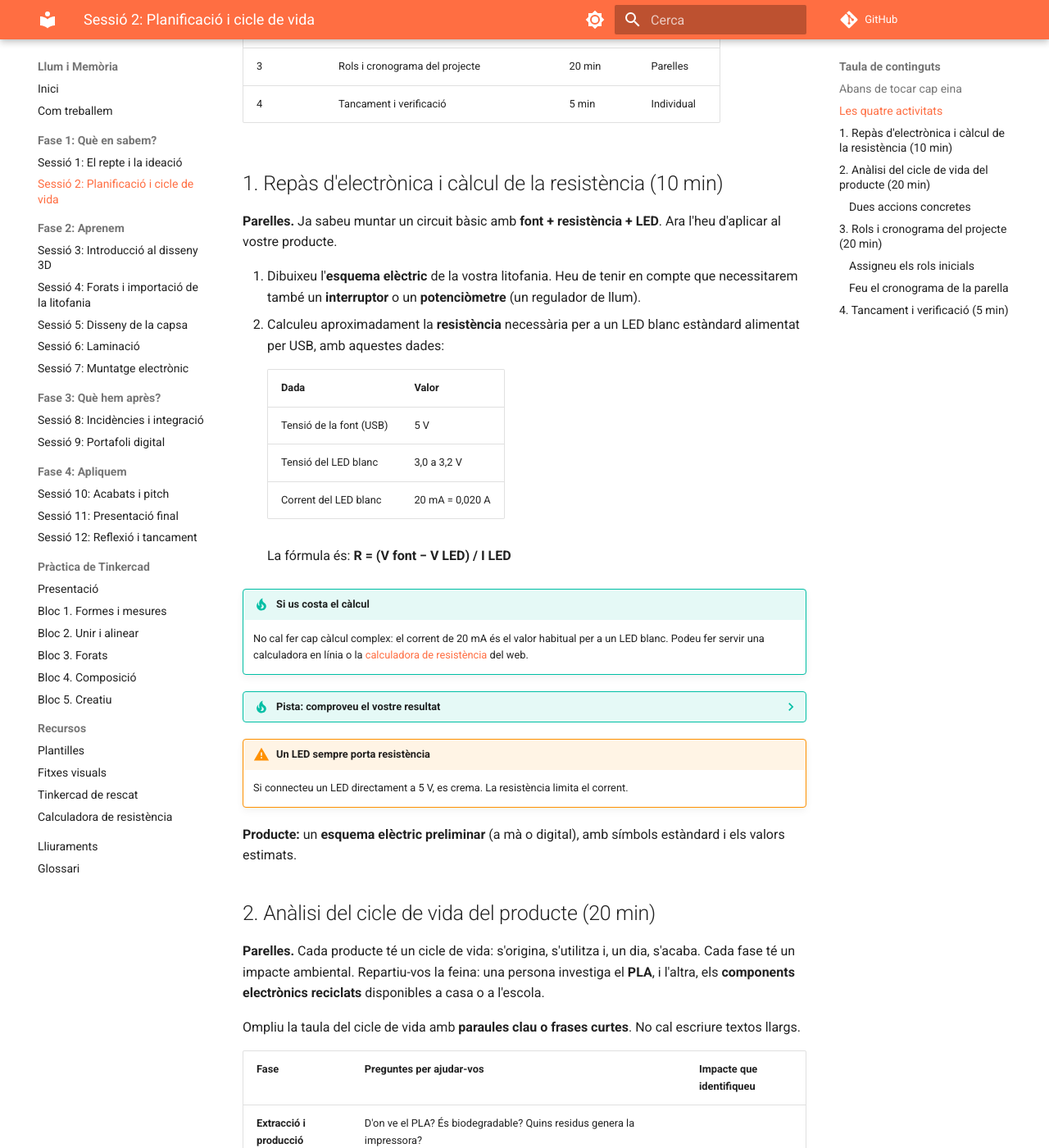
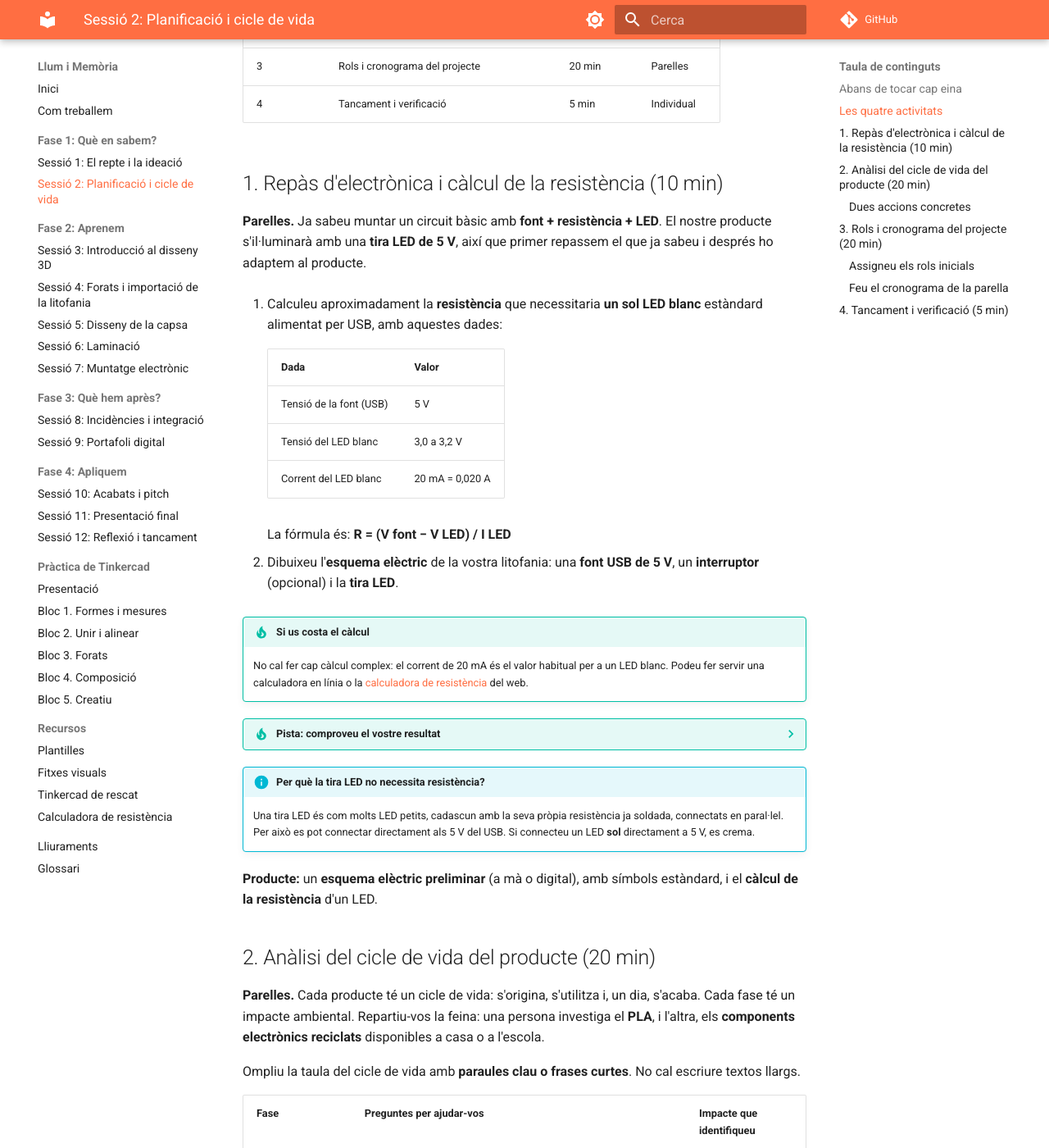
Before and after one commit to AlbertGodina/llum-i-memoria, an MkDocs documentation site: the page built from docs/fase1-que-en-sabem/s02-planificacio-cicle-vida.md, in a window 1280 px wide and 1400 px high, scrolled down 654 px. Shown: the whole window at 82% size. Built offline with MkDocs 1.6.1 and Material for MkDocs 9.7.7, drawn with Linux system fonts in a browser that asks for light colours; comment, search, counter and statistics services are not loaded; some of the changed text lies outside the part shown.

Commit message:
Revise circuit instructions and energy analysis
Updated the instructions for calculating resistance and clarified the role of resistors in LED circuits. Modified the product requirements and analysis questions regarding energy consumption.

```diff
--- a/docs/fase1-que-en-sabem/s02-planificacio-cicle-vida.md
+++ b/docs/fase1-que-en-sabem/s02-planificacio-cicle-vida.md
@@ -20,10 +20,9 @@ A la sessió 1 heu triat la imatge i heu generat la litofania. Ara toca pensar:
 
 ## 1. Repàs d'electrònica i càlcul de la resistència (10 min)
 
-**Parelles.** Ja sabeu muntar un circuit bàsic amb **font + resistència + LED**. Ara l'heu d'aplicar al vostre producte.
+**Parelles.** Ja sabeu muntar un circuit bàsic amb **font + resistència + LED**. El nostre producte s'il·luminarà amb una **tira LED de 5 V**, així que primer repassem el que ja sabeu i després ho adaptem al producte.
 
-1. Dibuixeu l'**esquema elèctric** de la vostra litofania. Heu de tenir en compte que necessitarem també un **interruptor** o un **potenciòmetre** (un regulador de llum).
-2. Calculeu aproximadament la **resistència** necessària per a un LED blanc estàndard alimentat per USB, amb aquestes dades:
+1. Calculeu aproximadament la **resistència** que necessitaria **un sol LED blanc** estàndard alimentat per USB, amb aquestes dades:
 
     | Dada | Valor |
     |---|---|
@@ -33,16 +32,18 @@ A la sessió 1 heu triat la imatge i heu generat la litofania. Ara toca pensar:
 
     La fórmula és: **R = (V font − V LED) / I LED**
 
+2. Dibuixeu l'**esquema elèctric** de la vostra litofania: una **font USB de 5 V**, un **interruptor** (opcional) i la **tira LED**.
+
 !!! tip "Si us costa el càlcul"
     No cal fer cap càlcul complex: el corrent de 20 mA és el valor habitual per a un LED blanc. Podeu fer servir una calculadora en línia o la [calculadora de resistència](../recursos/calculadora-resistencia.md) del web.
 
 ??? tip "Pista: comproveu el vostre resultat"
-    Amb 3,2 V al LED: (5 − 3,2) / 0,020 = **90 Ω**. Com que 90 Ω no és un valor comercial, a la sessió 7 farem servir la resistència comercial **immediatament superior** (100 Ω o 150 Ω). Així el LED no es crema.
+    Amb 3,2 V al LED: (5 − 3,2) / 0,020 = **90 Ω**. Com que 90 Ω no és un valor comercial, a la pràctica es fa servir el valor comercial **immediatament superior** (100 Ω). Així el LED no es crema.
 
-!!! warning "Un LED sempre porta resistència"
-    Si connecteu un LED directament a 5 V, es crema. La resistència limita el corrent.
+!!! info "Per què la tira LED no necessita resistència?"
+    Una tira LED és com molts LED petits, cadascun amb la seva pròpia resistència ja soldada, connectats en paral·lel. Per això es pot connectar directament als 5 V del USB. Si connecteu un LED **sol** directament a 5 V, es crema.
 
-**Producte:** un **esquema elèctric preliminar** (a mà o digital), amb símbols estàndard i els valors estimats.
+**Producte:** un **esquema elèctric preliminar** (a mà o digital), amb símbols estàndard, i el **càlcul de la resistència** d'un LED.
 
 ## 2. Anàlisi del cicle de vida del producte (20 min)
 
@@ -53,11 +54,11 @@ Ompliu la taula del cicle de vida amb **paraules clau o frases curtes**. No cal
 | Fase | Preguntes per ajudar-vos | Impacte que identifiqueu |
 |---|---|---|
 | **Extracció i producció** | D'on ve el PLA? És biodegradable? Quins residus genera la impressora? | |
-| **Ús** | Quant consumeix el LED? Com afecta la factura de la llum de qui l'utilitzi? | |
+| **Ús** | Quant consumeix la tira LED? Com afecta la factura de la llum de qui l'utilitzi? | |
 | **Fi de vida** | Què passa amb la litofania quan es trenca? Es pot reciclar el plàstic? I els components electrònics? | |
 
 ??? tip "Pista per a la fase d'ús"
-    La potència que consumeix el LED es calcula amb **P = V · I**. Amb 5 V i 20 mA, surt **0,1 W**. Compareu-ho amb el consum d'altres aparells de casa vostra: mireu una factura de la llum o l'etiqueta d'un electrodomèstic.
+    La potència que consumeix la tira es calcula amb **P = V · I**. A la sessió 7 en sabreu el valor exacte; ara en podeu fer una estimació: amb 5 V i uns 100 mA, surt **0,5 W**. Compareu-ho amb el consum d'altres aparells de casa vostra: mireu una factura de la llum o l'etiqueta d'un electrodomèstic.
 
 ### Dues accions concretes
 
```
